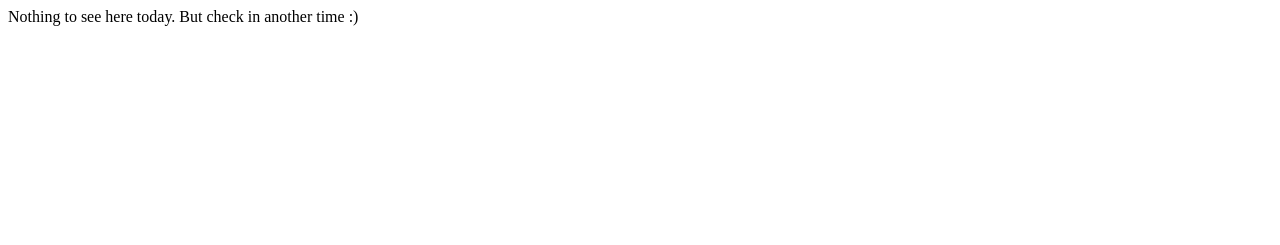
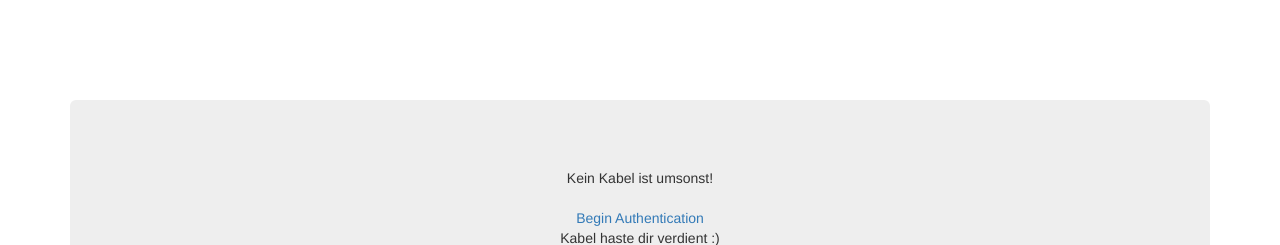
Before and after one commit to fishi0x01/laurita.land, a Flask app: page / in a window 1280 px wide. Shown: the top 245 px of the page. Run offline with Flask 2, Linux system fonts and the light colour scheme; some libraries are stand-ins or nearby versions.

Commit message:
New Event

```diff
--- a/templates/index.html
+++ b/templates/index.html
@@ -2,9 +2,95 @@
 <html>
 <head>
 <meta charset="utf-8">
+<title>Laurita Surprise Tours</title>
 <meta name="viewport" content="width=device-width, initial-scale=1">
+<link rel="stylesheet" href="https://maxcdn.bootstrapcdn.com/bootstrap/3.3.7/css/bootstrap.min.css">
+<link rel="stylesheet" href="/static/jquery.quiz-min.css">
+<script src="https://ajax.googleapis.com/ajax/libs/jquery/3.2.1/jquery.min.js"></script>
+<script src="https://maxcdn.bootstrapcdn.com/bootstrap/3.3.7/js/bootstrap.min.js"></script>
 </head>
 
 <body>
-        Nothing to see here today. But check in another time :)
+
+<div class="fireworks" style="position:absolute; z-index:-100;"></div>
+
+<script src="https://code.jquery.com/jquery-3.1.1.min.js"></script>
+<script src="/static/jquery.quiz-min.js"></script>
+
+<div class="container">
+  <div class="row" style="height:100px;"></div>
+  <div class="jumbotron vertical-center" style="z-index:100;">
+    <div class="container text-center">
+      <div class="row">
+        <br/>
+        <div class="col-md-12">
+
+          <div id="quiz">
+            <div id="quiz-start-screen">
+                    Kein Kabel ist umsonst!<br/><br/>
+              <div><a href="#" id="quiz-start-btn" class="quiz-button">Begin Authentication</a></div>
+            </div>
+            <div id="quiz-results-screen">
+                    Kabel haste dir verdient :)<br/>
+                    <img src="https://user-images.githubusercontent.com/10799507/47381118-b3172880-d6ee-11e8-98bc-925cf94671ea.jpg" height="250" width="250">
+              <br/>
+              <br/>
+            </div>
+            <div id="quiz-gameover-screen">
+              <p id="quiz-gameover-response"></p>
+              <p><a href="#" id="quiz-retry-btn" class="quiz-button">Retry Authentication</a></p>
+            </div>
+          </div>
+
+        </div>
+        <br/>
+      </div>
+    </div>
+  </div>
+</div>
+
+<script>
+$('#quiz').quiz({
+  allowIncorrect: false,
+  questions: [
+    {
+      'q': ' Welche Bedeutung hat folgendes Schallsignal: (• — • — • — • — • —)',
+      'options': [
+        'Allgemeines Gefahr- und Warnsignal.',
+        'Ankerlieger über 100 m Länge.',
+        'Bleib-weg-Signal, Gefahrenbereich sofort verlassen.',
+        'Manövrierbehinderter Schleppverband über 200 m Länge.'
+      ],
+      'correctIndex': 2,
+      'correctResponse': 'Richtig :)',
+      'incorrectResponse': 'Oh no. Laurita hätte das gewusst!'
+    },
+    {
+      'q': 'Welches Licht muss ein Fahrzeug unter Segel von weniger als 12 m Länge oder ein Fahrzeug unter Ruder auf der Seeschifffahrtsstraße führen, wenn es die nach den Kollisionsverhütungsregeln (KVR) vorgeschriebenen Lichter nicht führen kann?',
+      'options': [
+        'Eine Dreifarbenlaterne.',
+        'Ein weißes Topplicht.',
+        'Ein weißes Rundumlicht.',
+        'Ein rotes Rundumlicht.'
+      ],
+      'correctIndex': 1,
+      'correctResponse': 'Richtig :)',
+      'incorrectResponse': 'Oh no. Laurita hätte das gewusst!'
+    },
+    {
+      'q': '[Vorsicht, schwer!] Bei welchem Konzert war Karl am Wochenende?',
+      'options': [
+        'Netsky',
+        'Black Sun Empire',
+        'Noisia',
+        'NERO'
+      ],
+      'correctIndex': 0,
+      'correctResponse': 'Richtig :)',
+      'incorrectResponse': 'Oh no. Laurita hätte das gewusst!'
+    }
+  ]
+});
+</script>
+
 </body>
```
